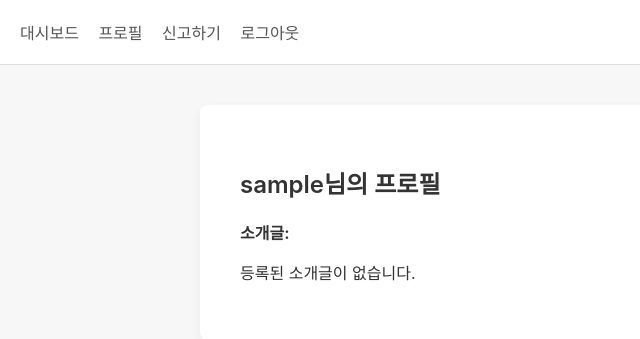
After one commit to protruser/secure-coding, a Flask app: page /user/1 in a window 1280 px wide. The commit adds this page. Shown: the top 339 px of the page, without its empty margins (0-640 px from the left). Run offline with Flask 3, Linux system fonts and the light colour scheme; the visitor is signed in with stand-in values (Sample User, id 1); data comes from the database, SQL or seed files in the repository; some libraries are stand-ins or nearby versions.

```diff
--- a/app.py
+++ b/app.py
@@ -6,6 +6,7 @@ from flask_wtf import FlaskForm
 from wtforms import TextAreaField, PasswordField
 from wtforms.validators import DataRequired, Length
 from flask_wtf.csrf import CSRFProtect
+from werkzeug.security import generate_password_hash, check_password_hash
 
 app = Flask(__name__)
 app.config['SECRET_KEY'] = 'secret!'
@@ -61,6 +62,18 @@ def init_db():
             )
         """)
         db.commit()
+
+@app.route('/user/<user_id>')
+def view_user(user_id):
+    db = get_db()
+    cursor = db.cursor()
+    cursor.execute("SELECT * FROM user WHERE id = ?", (user_id,))
+    user = cursor.fetchone()
+    if not user:
+        flash('해당 사용자를 찾을 수 없습니다.')
+        return redirect(url_for('dashboard'))
+    return render_template('user_profile.html', user=user)
+
 
 
 class ProfileForm(FlaskForm):
--- /dev/null
+++ b/templates/user_profile.html
@@ -0,0 +1,5 @@
+{% extends "base.html" %} {% block title %}{{ user.username }}님의 프로필{% endblock %} {% block content %}
+<h2>{{ user.username }}님의 프로필</h2>
+<p><strong>소개글:</strong></p>
+<p>{{ user.bio or "등록된 소개글이 없습니다." }}</p>
+{% endblock %}
```
Also changed, not shown: templates/view_product.html (+6 -4 lines).
